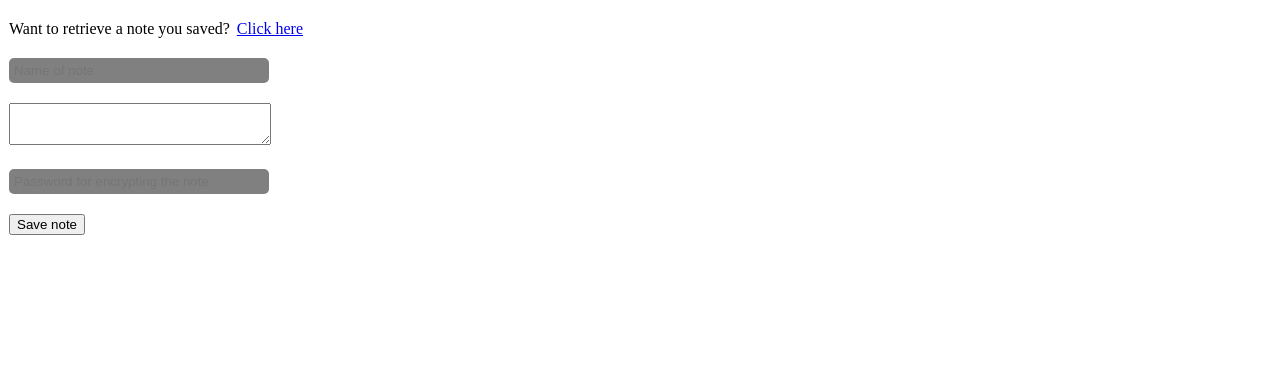
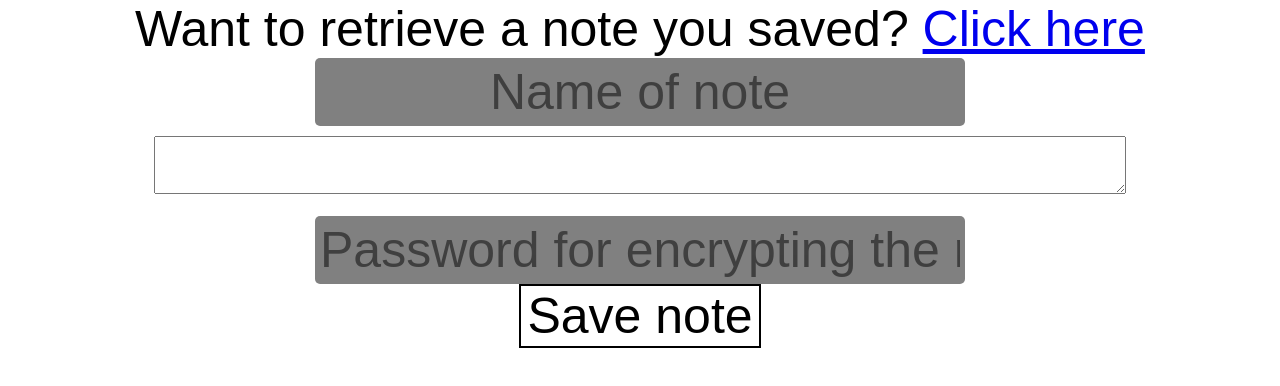
Before and after one commit to Markussim/Enctrypted-notes, a website: page client/index.html in a window 1280 px wide. Drawn offline with Linux system fonts and the light colour scheme.

Commit message:
adapted some style from typing speed to make it look nicer

```diff
--- a/client/style.css
+++ b/client/style.css
@@ -9,6 +9,8 @@ input {
 textarea {
   padding: 5px;
   width: 250px;
+  font-size: 20px;
+  text-align: left;
 }
 
 * {
@@ -25,3 +27,66 @@ textarea {
 #exists {
   color: red;
 }
+
+
+* {
+  font-size: 50px;
+  font-family: sans-serif;
+  text-align: center;
+  margin: auto;
+}
+
+#input {
+  width: 75%;
+  margin: 10px;
+}
+
+input {
+  width: 50%;
+  border-top-style: hidden;
+  border-right-style: hidden;
+  border-left-style: hidden;
+  border-bottom-style: hidden;
+}
+
+textarea:focus, input:focus{
+  outline: none;
+}
+
+::placeholder { /* Chrome, Firefox, Opera, Safari 10.1+ */
+  color: black;
+  opacity: 0.5; /* Firefox */
+}
+
+@media (prefers-color-scheme: light) {
+  body {
+    background-color: white;
+  }
+  p {
+    color: black;
+  }
+  button {
+    border: solid black 2px;
+    background-color: white;
+    color: black;
+  }
+}
+
+@media (prefers-color-scheme: dark) {
+  body {
+    background-color: black;
+  }
+  p {
+    color: white;
+  }
+
+  div {
+    color: white;
+  }
+
+  button {
+    border: solid white 2px;
+    background-color: black;
+    color: white;
+  }
+}
```
